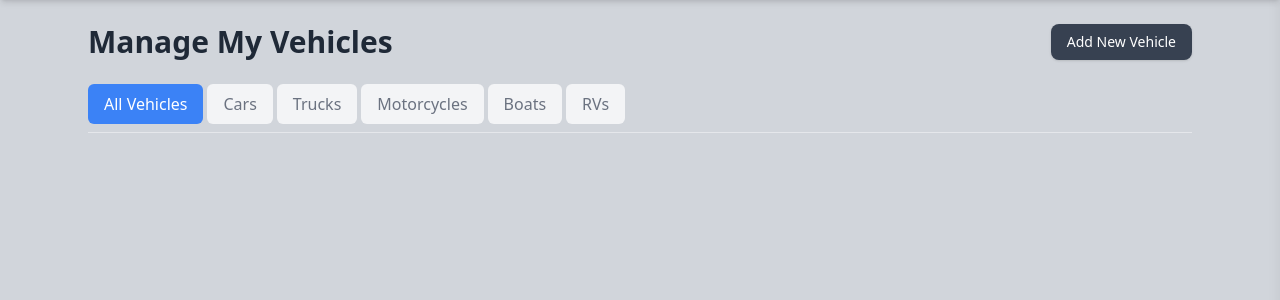
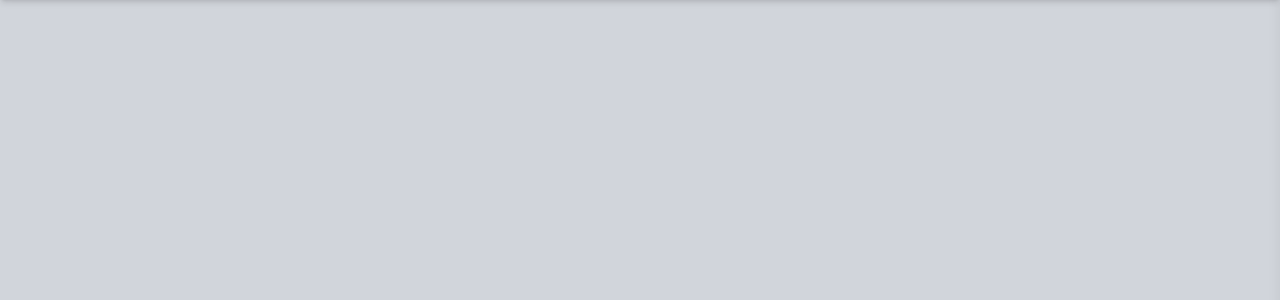
Before and after one commit to tmpurcell/Garage-Project, a Flask app: page /manage_cars in a window 1280 px wide. Shown: the part 64-364 px from the top of the page. Run offline with Flask 3, Linux system fonts and the light colour scheme; the visitor is signed in with stand-in values (Sample User, id 1); data that the repository does not hold is empty; some libraries are stand-ins or nearby versions.

Commit message:
Nope, dont like those changes

```diff
--- a/mycarapp/templates/manage_cars.html
+++ b/mycarapp/templates/manage_cars.html
@@ -40,9 +40,9 @@
     .privacy-slider:before {
         position: absolute;
         content: "";
-        height: 16px;
-        width: 16px;
-        left: 4px;
+        height: 18px;
+        width: 18px;
+        left: 3px;
         bottom: 3px;
         background-color: white;
         transition: .4s;
@@ -54,58 +54,12 @@
     .privacy-toggle input:checked + .privacy-slider:before {
         transform: translateX(20px);
     }
-    .tab-button {
-        padding: 8px 16px;
-        margin: 0 4px 8px 0;
-        border: none;
-        background: #f3f4f6;
-        color: #6b7280;
-        border-radius: 6px;
-        cursor: pointer;
-        transition: all 0.3s ease;
-    }
-    .tab-button:hover {
-        background: #e5e7eb;
-    }
-    .tab-button.active {
-        background: #3b82f6;
-        color: white;
-    }
-    .tab-content {
-        display: none;
-    }
-    .tab-content.active {
-        display: block;
-    }
 </style>
 
-<div class="mb-6">
-    <div class="flex flex-col sm:flex-row sm:items-center sm:justify-between gap-4">
-        <h1 class="text-2xl sm:text-3xl font-bold text-gray-800">Manage My Vehicles</h1>
-        <button id="addCarBtn" class="bg-gray-700 text-white px-4 py-2 rounded-lg hover:bg-gray-800 transition flex items-center gap-2 shadow hover:shadow-xl transform hover:scale-105 text-sm">
-            Add New Vehicle
-        </button>
-    </div>
-</div>
-
-<!-- Vehicle Type Tabs -->
-<div class="mb-6 border-b">
-    <div class="flex space-x-1">
-        <button class="tab-button active" onclick="showTab('all')">All Vehicles</button>
-        <button class="tab-button" onclick="showTab('Car')">Cars</button>
-        <button class="tab-button" onclick="showTab('Truck')">Trucks</button>
-        <button class="tab-button" onclick="showTab('Motorcycle')">Motorcycles</button>
-        <button class="tab-button" onclick="showTab('Boat')">Boats</button>
-        <button class="tab-button" onclick="showTab('RV')">RVs</button>
-    </div>
-</div>
-
 {% if cars %}
-<!-- All Vehicles Tab -->
-<div id="all-tab" class="tab-content active">
 <div class="grid grid-cols-1 lg:grid-cols-2 xl:grid-cols-3 gap-6">
     {% for car in cars %}
-        <div class="bg-white rounded-lg shadow-lg overflow-hidden hover:shadow-xl transition-shadow" data-vehicle-type="{{ car['vehicle_type'] }}">
+    <div class="bg-white rounded-lg shadow-lg overflow-hidden hover:shadow-xl transition-shadow">
         <div class="h-48 bg-gray-200 relative">
             {% if car['image_path'] %}
                 <img src="{{ url_for('uploaded_file', user_id=session['user_id'], filename=car['image_path']) }}"
@@ -154,90 +108,14 @@
                 </div>
                 {% endfor %}
             </div>
-
-                <div class="flex gap-2 mt-4 pt-3 border-t">
-                    <button class="editBtn flex-1 bg-gray-600 text-white px-3 py-2 rounded text-sm" data-id="{{ car['id'] }}">Edit</button>
-                    <button class="deleteBtn flex-1 bg-red-600 text-white px-3 py-2 rounded text-sm"
-                            data-id="{{ car['id'] }}"
-                            data-name='{{ (car["year"] ~ " " ~ car["make"] ~ " " ~ car["model"]) | tojson }}'>Delete</button>
-                </div>
         </div>
     </div>
     {% endfor %}
-    </div>
-</div>
-
-<!-- Individual Vehicle Type Tabs -->
-<div id="Car-tab" class="tab-content">
-    <div class="grid grid-cols-1 lg:grid-cols-2 xl:grid-cols-3 gap-6">
-        <!-- Cars will be filtered here by JavaScript -->
-    </div>
-</div>
-
-<div id="Truck-tab" class="tab-content">
-    <div class="grid grid-cols-1 lg:grid-cols-2 xl:grid-cols-3 gap-6">
-        <!-- Trucks will be filtered here by JavaScript -->
-    </div>
-</div>
-
-<div id="Motorcycle-tab" class="tab-content">
-    <div class="grid grid-cols-1 lg:grid-cols-2 xl:grid-cols-3 gap-6">
-        <!-- Motorcycles will be filtered here by JavaScript -->
-    </div>
-</div>
-
-<div id="Boat-tab" class="tab-content">
-    <div class="grid grid-cols-1 lg:grid-cols-2 xl:grid-cols-3 gap-6">
-        <!-- Boats will be filtered here by JavaScript -->
-    </div>
-</div>
-
-<div id="RV-tab" class="tab-content">
-    <div class="grid grid-cols-1 lg:grid-cols-2 xl:grid-cols-3 gap-6">
-        <!-- RVs will be filtered here by JavaScript -->
-    </div>
 </div>
 {% endif %}
 
 <script>
 function safe(id){return document.getElementById(id)}
-
-function showTab(tabName) {
-    // Hide all tabs
-    document.querySelectorAll('.tab-content').forEach(tab => {
-        tab.classList.remove('active');
-    });
-
-    // Remove active class from all buttons
-    document.querySelectorAll('.tab-button').forEach(btn => {
-        btn.classList.remove('active');
-    });
-
-    // Show selected tab
-    const selectedTab = document.getElementById(tabName + '-tab');
-    if (selectedTab) {
-        selectedTab.classList.add('active');
-    }
-
-    // Add active class to clicked button
-    event.target.classList.add('active');
-
-    // Filter cars based on selected tab
-    filterCars(tabName);
-}
-
-function filterCars(vehicleType) {
-    const allCars = document.querySelectorAll('[data-vehicle-type]');
-
-    allCars.forEach(carElement => {
-        if (vehicleType === 'all') {
-            carElement.style.display = 'block';
-        } else {
-            const carVehicleType = carElement.dataset.vehicleType;
-            carElement.style.display = carVehicleType === vehicleType ? 'block' : 'none';
-        }
-    });
-}
 
 // Vehicle type toggle for hours/miles
 function toggleHoursField() {
```
Lines whose indentation alone changed are shown as unchanged.
